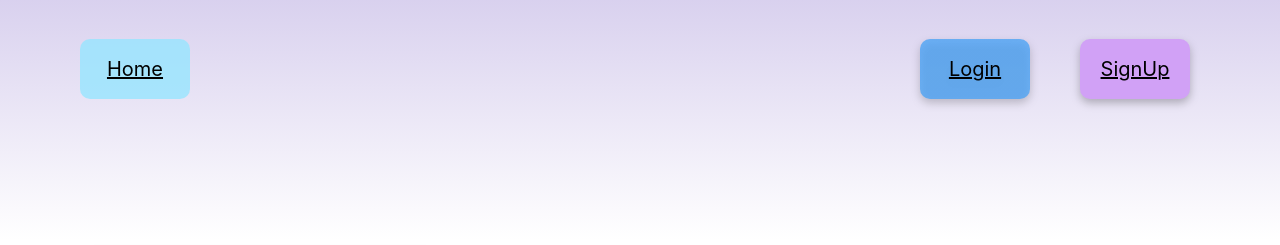
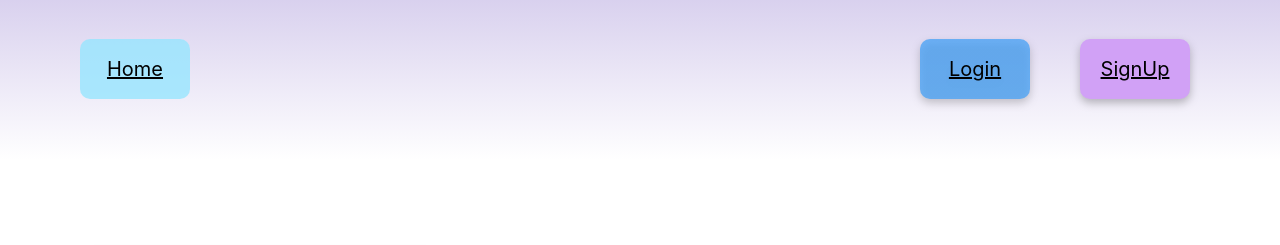
Before and after one commit to xinyi-yuan/SD_Lab3, a Flask app: page /xinyi in a window 1280 px wide. Shown: the top 245 px of the page. Run offline with Flask 2, Linux system fonts and the light colour scheme; some libraries are stand-ins or nearby versions.

Commit message:
header adjusting

```diff
--- a/static/css/xinyi.css
+++ b/static/css/xinyi.css
@@ -1,7 +1,7 @@
 .header {
     position: absolute;
     width: 100%;
-    height: 30%;
+    height: 20%;
     left: 0px;
     top: 0px;
 
```
